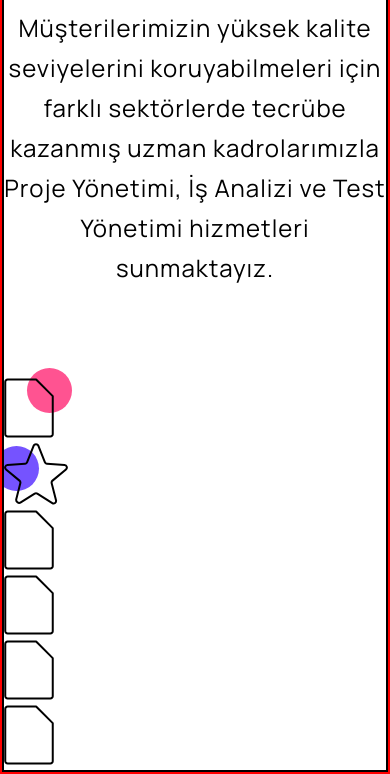
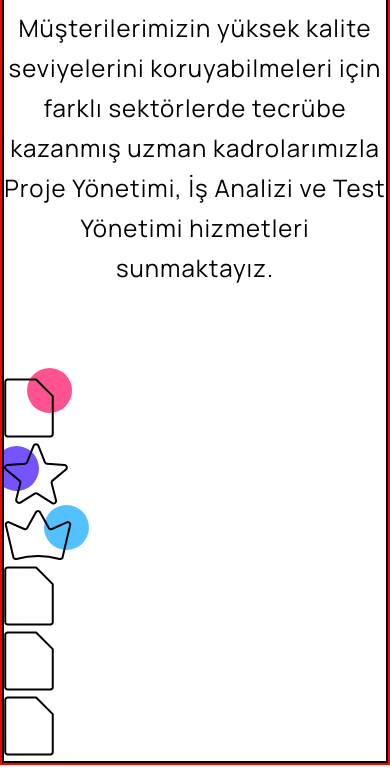
Before and after one commit to AbdullajonovAzizjon/projects, a plain HTML site: page index.html in a window 390 px wide. Shown: the part 124-898 px from the top of the page. Drawn offline with Linux system fonts and the light colour scheme.

Commit message:
responsive web-page

```diff
--- a/css/style.css
+++ b/css/style.css
@@ -51,3 +51,18 @@ body{
     left: -10px;
     z-index: -1;
 }
+
+.container .diagramsWrap .diagram3 .img__wrap{
+    position: relative;
+}
+
+.container .diagramsWrap .diagram3 .img__wrap .skyblue__circle{
+    width: 45px;
+    height: 45px;
+    background-color: #53C1FF;
+    border-radius: 50%;
+    position: absolute;
+    top: -5px;
+    left: 40px;
+    z-index: -1;
+}
--- a/index.html
+++ b/index.html
@@ -29,8 +29,8 @@
                 </div>
                 <div class="diagram3">
                     <div class="img__wrap">
-                        <img src="./assets/icons/document.svg" alt="no found document">
-                        <div class="pink__circle"></div>
+                        <img src="./assets/icons/crown.svg" alt="no found crown">
+                        <div class="skyblue__circle"></div>
                     </div>
                 </div>
                 <div class="diagram4">
```
